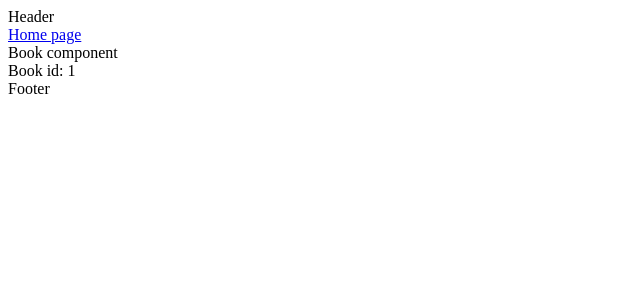
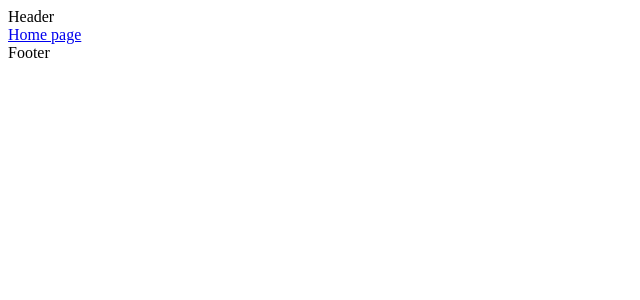
Before and after one commit to golsear/nuxt-contentstack, a Nuxt app: page /book/1 in a window 1280 px wide. Shown: the top 300 px of the page, without its empty margins (0-640 px from the left). Built offline with nearby package versions, Linux system fonts and the light colour scheme.

Commit message:
Book: implement rendering data

```diff
--- a/components/Book.vue
+++ b/components/Book.vue
@@ -1,13 +1,25 @@
-<!-- Please remove this file from your project -->
 <template>
   <div class="book">
-    <div>Book component</div>
-    <div>Book id: {{ $route.params.id }}</div>
+    <div v-if="imageUrl"><img :src="imageUrl"/></div>
+    <div v-if="title">{{ title }}</div>
+    <div v-if="authors">{{ authors }}</div>
+    <div v-if="description">{{ description }}</div>
   </div>
 </template>
 
 <script>
 export default {
-  name: 'Book'
+  name: 'Book',
+  props: ['bookData'],
+  data () {
+    const bookData = this.bookData;
+
+    return {
+      imageUrl: bookData.hasOwnProperty('imageUrl') ? bookData.imageUrl : null,
+      title: bookData.hasOwnProperty('title') ? bookData.title : null,
+      authors: bookData.hasOwnProperty('authors') ? bookData.authors : null,
+      description: bookData.hasOwnProperty('description') ? bookData.description : null
+    }
+  }
 }
 </script>
--- a/components/BookList.vue
+++ b/components/BookList.vue
@@ -1,12 +1,15 @@
 <template>
   <div class="book-list">
-    <div v-for="book in books"
+    <template v-if="books.length">
+      <div v-for="book in books"
          :key="'book' + book.id">
-      {{ book.title }}
-      <NuxtLink :to="{ path: 'book/' + book.id }">
-        Book landing page
-      </NuxtLink>
-    </div>
+          <Book :book-data="book"/>
+          <NuxtLink :to="{ path: 'book/' + book.id }">More</NuxtLink>
+      </div>
+    </template>
+    <template v-else>
+      Books were not found
+    </template>
     <Pagination/>
   </div>
 </template>
--- a/pages/book/_id.vue
+++ b/pages/book/_id.vue
@@ -1,6 +1,6 @@
 <template>
   <div class="book">
-    <Book/>
+    <Book :book-data="{}"/>
   </div>
 </template>
 
```
